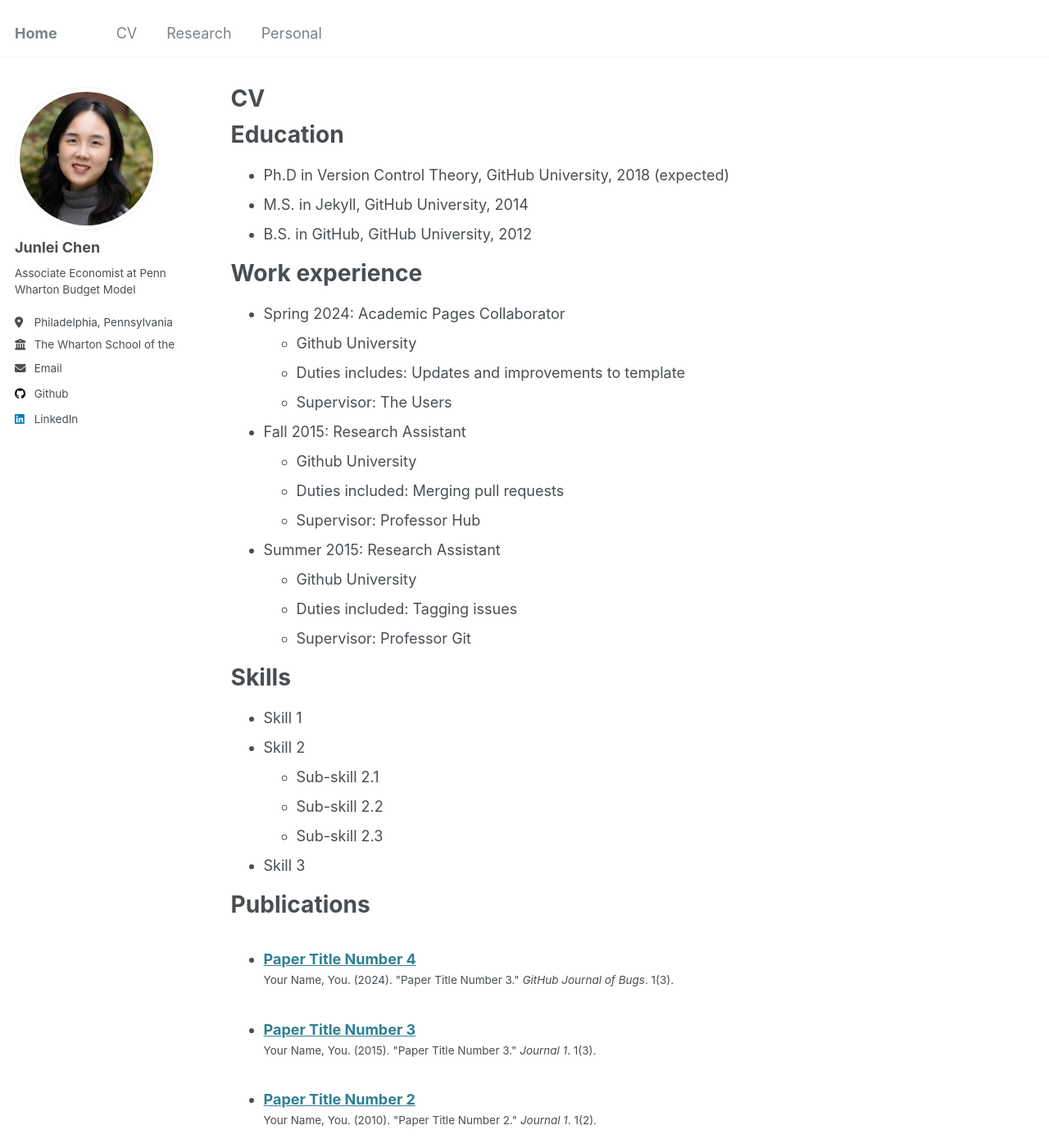
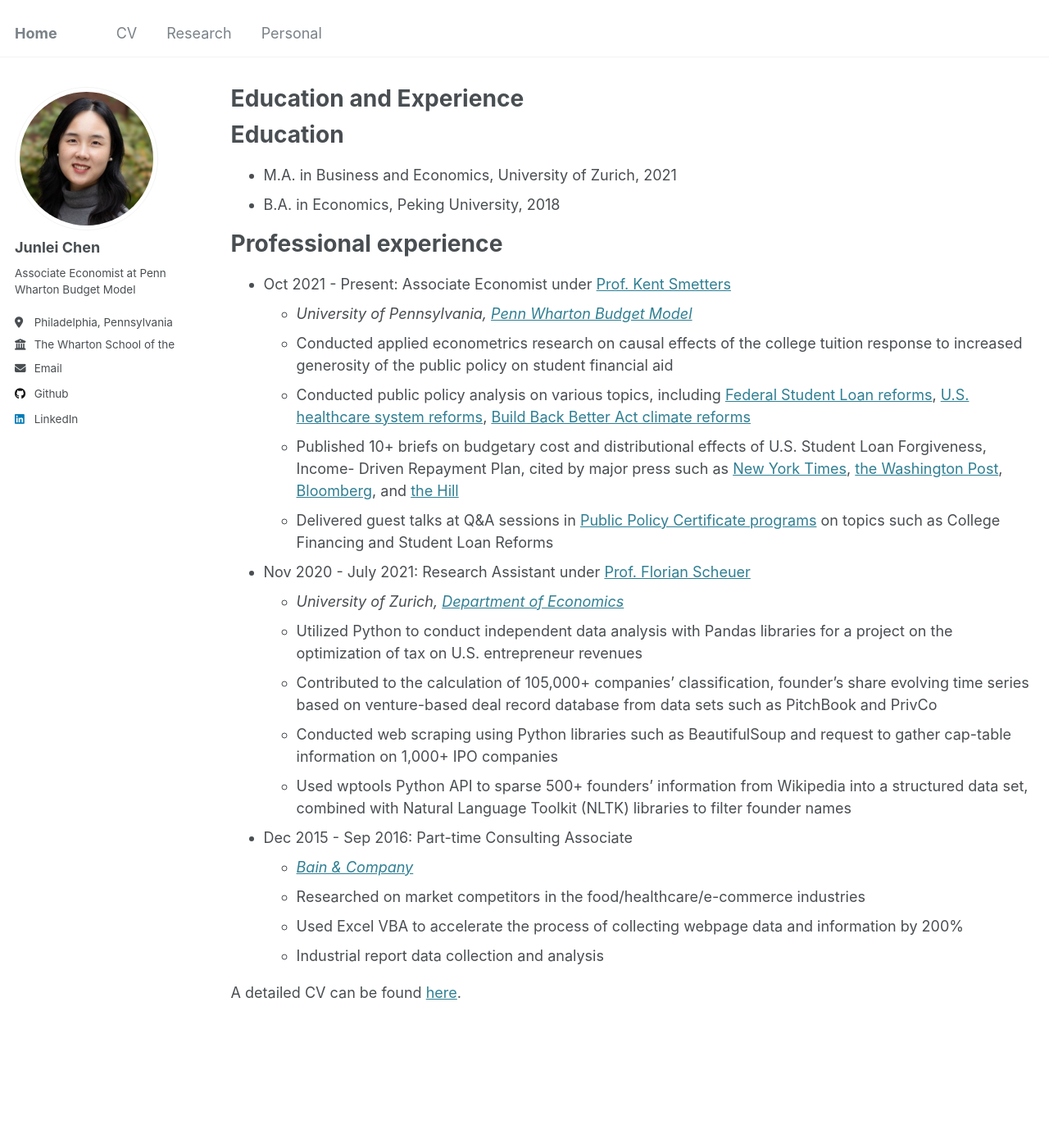
Before and after one commit to Junlei-Chen/junlei-chen.github.io, a Jekyll site: the page built from _pages/cv.md, in a window 1280 px wide and 1400 px high. Shown: the whole window at 82% size. Built offline with Jekyll 4.4.1, drawn with Linux system fonts in a browser that asks for light colours; some of the changed text lies outside the part shown.

Commit message:
CV update

```diff
--- a/_pages/cv.md
+++ b/_pages/cv.md
@@ -1,6 +1,6 @@
 ---
 layout: archive
-title: "CV"
+title: "Education and Experience"
 permalink: /cv/
 author_profile: true
 redirect_from:
@@ -11,54 +11,37 @@ redirect_from:
 
 Education
 ======
-* Ph.D in Version Control Theory, GitHub University, 2018 (expected)
-* M.S. in Jekyll, GitHub University, 2014
-* B.S. in GitHub, GitHub University, 2012
+* M.A. in Business and Economics, University of Zurich, 2021
+* B.A. in Economics, Peking University, 2018
 
-Work experience
+Professional experience
 ======
-* Spring 2024: Academic Pages Collaborator
-  * Github University
-  * Duties includes: Updates and improvements to template
-  * Supervisor: The Users
+* Oct 2021 - Present: Associate Economist under [Prof. Kent Smetters](https://bepp.wharton.upenn.edu/profile/smetters/)
+  * *University of Pennsylvania, [Penn Wharton Budget Model](https://budgetmodel.wharton.upenn.edu/)*
+  * Conducted applied econometrics research on causal effects of the college tuition response to increased generosity
+of the public policy on student financial aid
+  * Conducted public policy analysis on various topics, including [Federal Student Loan reforms](https://budgetmodel.wharton.upenn.edu/issues/category/Education), [U.S. healthcare
+system reforms](https://budgetmodel.wharton.upenn.edu/issues/2022/3/7/medicare-advantage-auto-enrollment), [Build Back Better Act climate reforms](https://budgetmodel.wharton.upenn.edu/issues/2022/3/28/carbon-emission-reductions-in-build-back-america)
+  * Published 10+ briefs on budgetary cost and distributional effects of U.S. Student Loan Forgiveness, Income-
+Driven Repayment Plan, cited by major press such as [New York Times](https://www.nytimes.com/2023/07/19/business/biden-student-loans-repayment.html), [the Washington Post](https://www.washingtonpost.com/education/2024/01/12/student-loan-forgiveness-save-payment-plan/), [Bloomberg](https://www.bloomberg.com/news/articles/2022-08-23/student-loan-relief-to-benefit-top-earners-analysis-finds), and [the Hill](https://thehill.com/homenews/education/3879431-what-biden-might-try-next-if-his-student-loan-forgiveness-plan-is-struck-down/)
+  * Delivered guest talks at Q&A sessions in [Public Policy
+Certificate programs](https://budgetmodel.wharton.upenn.edu/certificate-program) on topics such as College Financing and Student Loan Reforms
 
-* Fall 2015: Research Assistant
-  * Github University
-  * Duties included: Merging pull requests
-  * Supervisor: Professor Hub
+* Nov 2020 - July 2021: Research Assistant under [Prof. Florian Scheuer](https://www.econ.uzh.ch/en/people/faculty/scheuer.html)
+  * *University of Zurich, [Department of Economics](https://www.econ.uzh.ch/en.html)*
+  * Utilized Python to conduct independent data analysis with Pandas libraries for a project on the optimization
+of tax on U.S. entrepreneur revenues
+  * Contributed to the calculation of 105,000+ companies’ classification, founder’s share evolving time series
+based on venture-based deal record database from data sets such as PitchBook and PrivCo
+  * Conducted web scraping using Python libraries such as BeautifulSoup and request to gather cap-table information
+on 1,000+ IPO companies
+  * Used wptools Python API to sparse 500+ founders’ information from Wikipedia into a structured data set,
+combined with Natural Language Toolkit (NLTK) libraries to filter founder names
 
-* Summer 2015: Research Assistant
-  * Github University
-  * Duties included: Tagging issues
-  * Supervisor: Professor Git
+* Dec 2015 - Sep 2016: Part-time Consulting Associate
+  * *[Bain & Company](https://www.bain.com/)*
+  * Researched on market competitors in the food/healthcare/e-commerce industries
+  * Used Excel VBA to accelerate the process of collecting webpage data and information by 200%
+  * Industrial report data collection and analysis
 
-Skills
-======
-* Skill 1
-* Skill 2
-  * Sub-skill 2.1
-  * Sub-skill 2.2
-  * Sub-skill 2.3
-* Skill 3
-
-Publications
-======
-  <ul>{% for post in site.publications reversed %}
-    {% include archive-single-cv.html %}
-  {% endfor %}</ul>
-
-Talks
-======
-  <ul>{% for post in site.talks reversed %}
-    {% include archive-single-talk-cv.html  %}
-  {% endfor %}</ul>
-
-Teaching
-======
-  <ul>{% for post in site.teaching reversed %}
-    {% include archive-single-cv.html %}
-  {% endfor %}</ul>
-
-Service and leadership
-======
-* Currently signed in to 43 different slack teams
+A detailed CV can be found [here]('http://junlei-chen.github.io/files/junlei_chen_cv.pdf').
```
Also changed, not shown: 1 other file.
